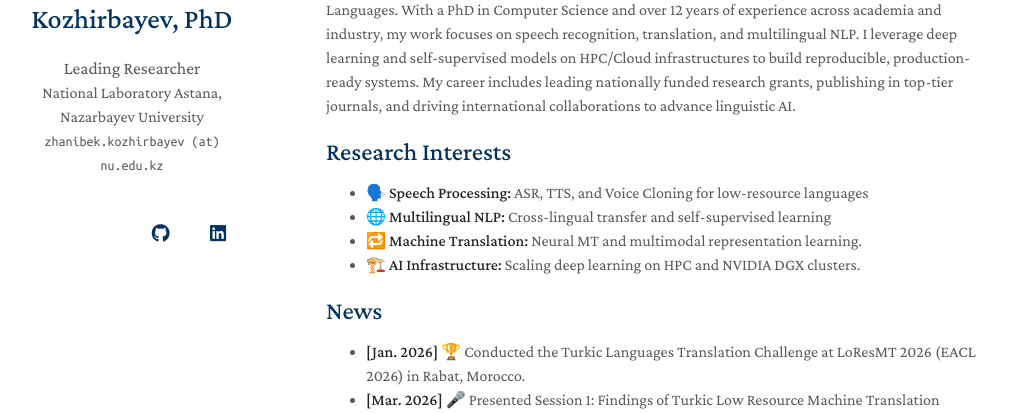
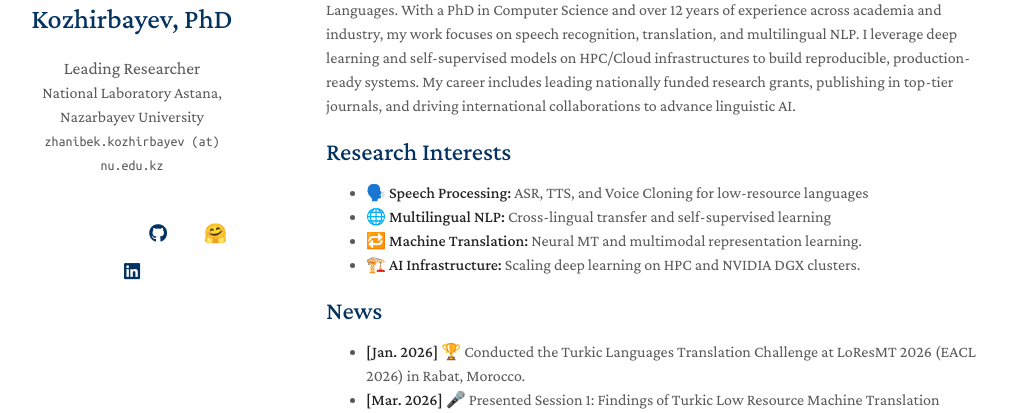
Before and after one commit to zhanibekkm/zhanibekkm.github.io, a Jekyll site: the page built from index.md, in a window 1280 px wide. Shown: the part 216-629 px from the top of the page, without its empty margins (144-1160 px from the left). Built offline with Jekyll 4.4.1, drawn with Linux system fonts in a browser that asks for light colours; a style sheet for code colours, icons or effects is not loaded.

Commit message:
Update homepage.html

```diff
--- a/_layouts/homepage.html
+++ b/_layouts/homepage.html
@@ -133,6 +133,7 @@
           {% if site.google_scholar %}<a href="{{ site.google_scholar }}"><i class="ai ai-google-scholar"></i></a>{% endif %}
           {% if site.cv_link %}<a href="{{ site.cv_link }}"><i class="ai ai-cv"></i></a>{% endif %}
           {% if site.github_link %}<a href="{{ site.github_link }}"><i class="fab fa-github"></i></a>{% endif %}
+          {% if site.huggingface %}<a style="margin: 0 5px 0 0; text-decoration: none;" href="{{ site.huggingface }}" target="_blank"> <span style="font-size: 1.2rem;">🤗</span></a>  {% endif %}
           {% if site.linkedin %}<a href="{{ site.linkedin }}"><i class="fab fa-linkedin"></i></a>{% endif %}
         </div>
       </header>
```
